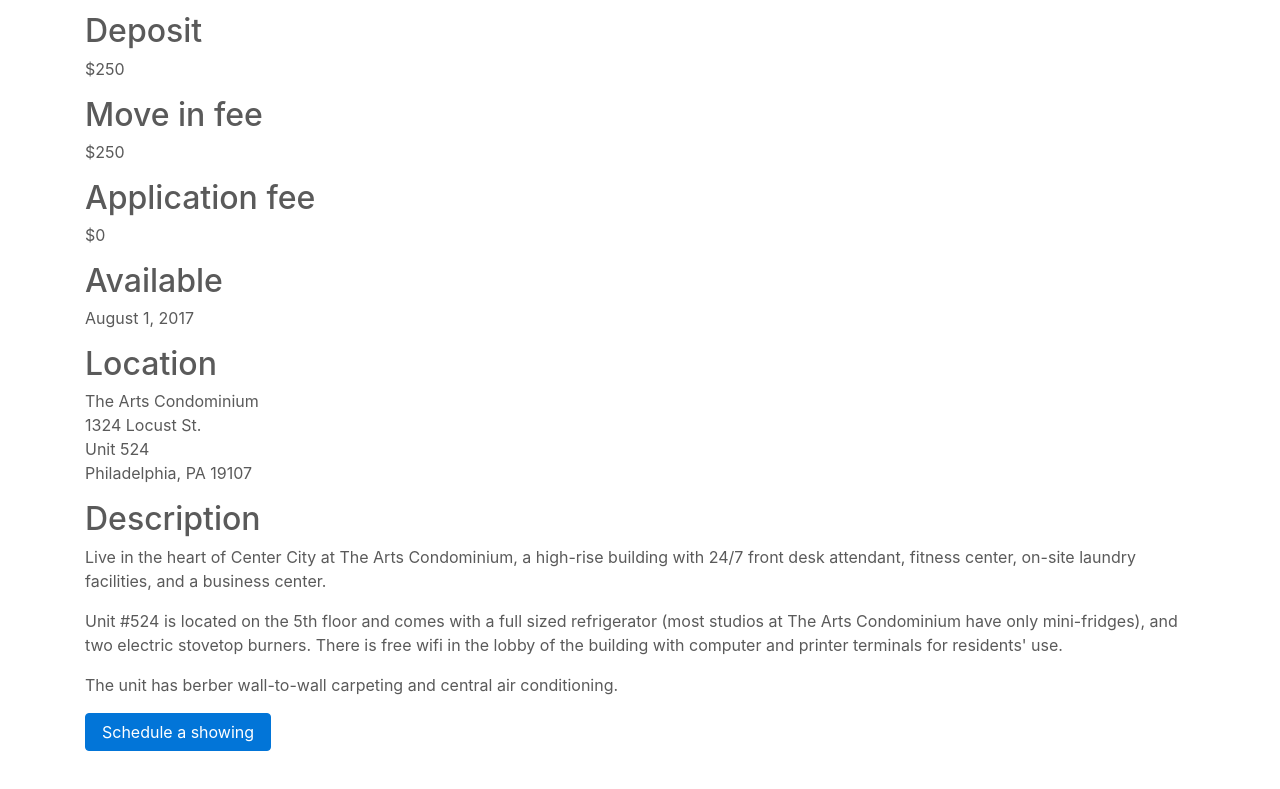
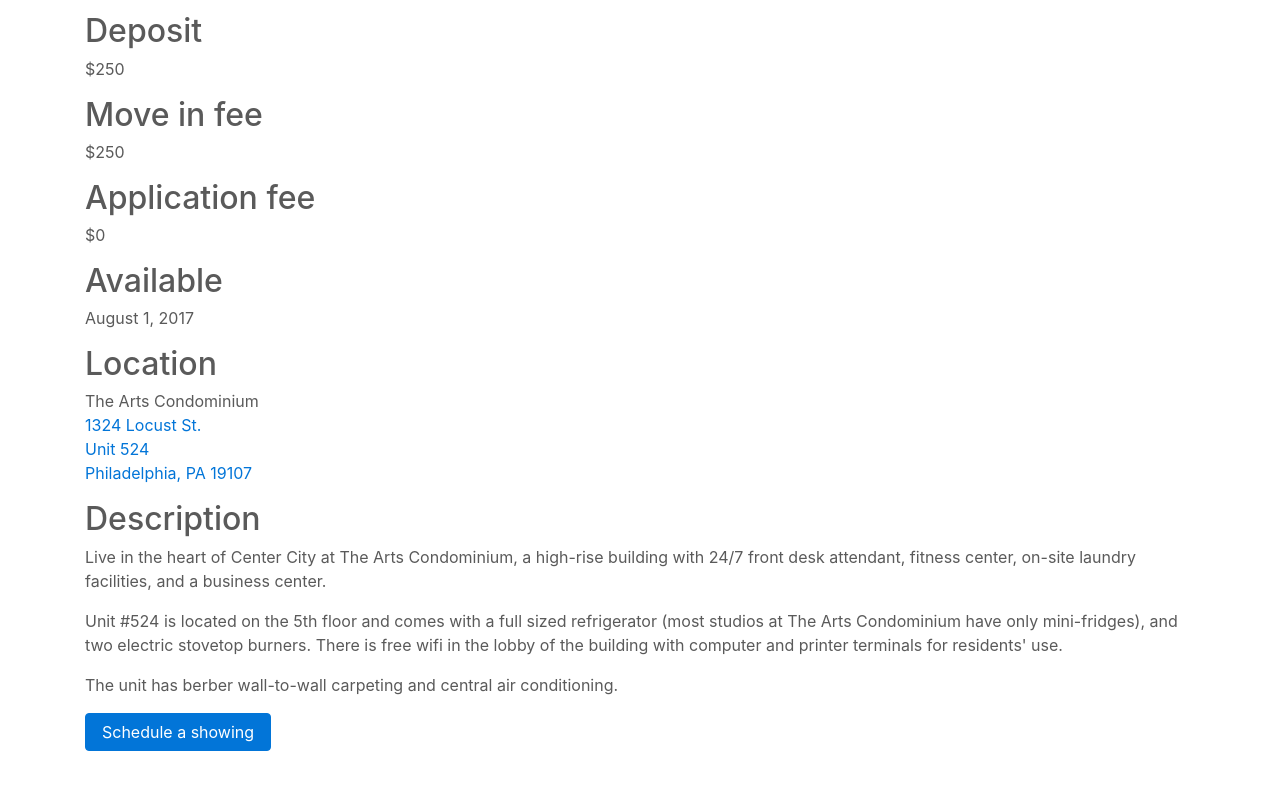
Before and after one commit to studioapt/studioapt.github.io, a plain HTML site: page index.html in a window 1280 px wide. Shown: the part 789-1578 px from the top of the page. Drawn offline with nearby package versions, Linux system fonts and the light colour scheme; a script that the page names is missing.

Commit message:
Update index.html

```diff
--- a/index.html
+++ b/index.html
@@ -194,7 +194,7 @@
     <p>August 1, 2017</p>
     <address>
       <h2>Location</h2>
-      <p>The Arts Condominium<br>1324 Locust St.<br>Unit 524<br>Philadelphia, PA 19107</p>
+      <p>The Arts Condominium<br><a href="https://www.google.com/maps/place/1324+Locust+St,+Philadelphia,+PA+19107/@39.9478723,-75.1658341,17z/data=!3m1!4b1!4m5!3m4!1s0x89c6c62574ae48eb:0xe0ceffe8eb3e1cd8!8m2!3d39.9478723!4d-75.1636401">1324 Locust St.<br>Unit 524<br>Philadelphia, PA 19107</a></p>
     </address>
     <h2>Description</h2>
     <p>Live in the heart of Center City at The Arts Condominium, a high-rise building with 24/7 front desk attendant, fitness center, on-site laundry facilities, and a business center.</p>
```
